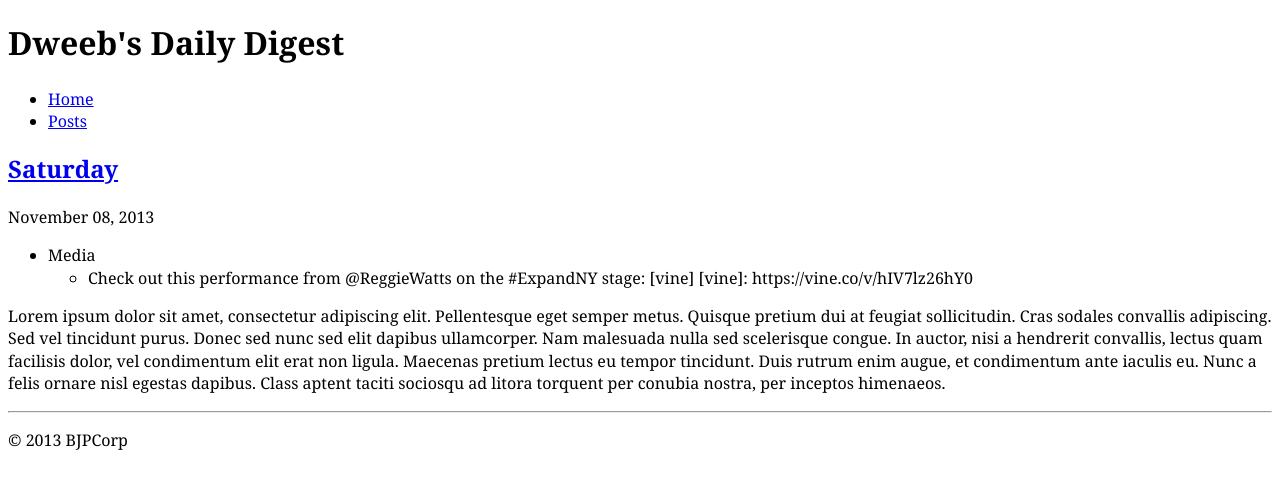
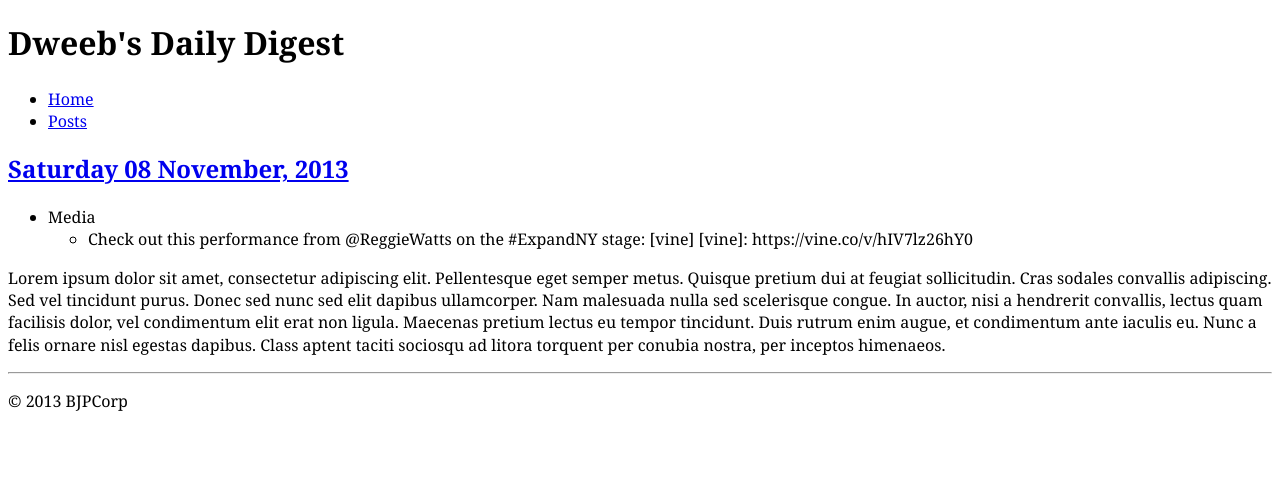
Before and after one commit to bjpcorp/dweebs-daily-digest, a Jekyll site: the page built from index.html, in a window 1280 px wide. Shown: the top 489 px of the page. Built offline with Jekyll 4.4.1, drawn with Linux system fonts in a browser that asks for light colours; Markdown is read by kramdown in place of the engine named in the settings; part of the change alters nothing that is shown.

```diff
--- a/index.html
+++ b/index.html
@@ -4,8 +4,7 @@ layout: default
 
 {% for post in site.posts limit:10 %}
 	<div class="post-preview">
-		<h2><a href="{{ post.url }}">{{ post.title }}</a></h2>
-		<div class="post-date">{{ post.date | date: "%B %d, %Y" }}</div>
+		<h2><a href="{{ post.url }}">{{ post.title }} {{ post.date | date: "%d %B, %Y" }}</a></h2>
 		{{ post.content | split:'<!--break-->' | first }}
 		{% if post.content contains '<!--break-->' %}
 			<a href="{{ post.url }}">read more</a>
```
